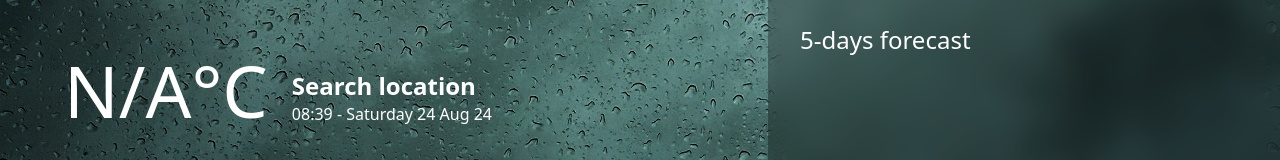
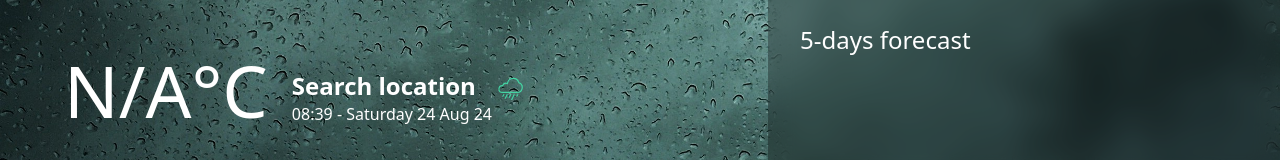
Before and after one commit to priyaranjanjen/React-weatherApp, a React (Vite) app: page / in a window 1280 px wide. Shown: the part 618-778 px from the top of the page. Built offline with nearby package versions, Linux system fonts and the light colour scheme.

Commit message:
added weather icon

```diff
--- a/component/basicWeather.jsx
+++ b/component/basicWeather.jsx
@@ -17,7 +17,7 @@ export default function WeatherCard({weatherData}){
     const currentDate = new Date(weatherData.dt_txt);
     const formattedDateTime = formatDay(currentDate);
 
-    function showWeatherImages(weather) {
+    function showWeatherIcons(weather) {
         if (weather === "Rain") {
         return rain;
         } else if (weather === "Clear") {
@@ -32,7 +32,7 @@ export default function WeatherCard({weatherData}){
     return(
         <div className='flex flex-col items-center gap-3'>
             <h3 className=''>{formattedDateTime}</h3>
-            <img src={showWeatherImages(weatherData.weather[weatherData.weather.length - 1].main)} alt="djcdj" className='w-2 h-auto'/>
+            <img src={showWeatherIcons(weatherData.weather[weatherData.weather.length - 1].main)} alt="weather icon" />
             <h4 className=''>{(weatherData.main.temp - 273.15).toFixed(1)}</h4>
         </div>
     )
--- a/src/App.jsx
+++ b/src/App.jsx
@@ -4,6 +4,10 @@ import sunny from '../photos/sunny.jpg';
 import cloudy from '../photos/cloudy.jpg';
 import thunder from '../photos/thunderstorm.jpg';
 import windy from '../photos/windmill.jpg';
+import cloudIcon from '../icons/cloudy.svg';
+import rainIcon from '../icons/rain.svg';
+import sunnyIcon from '../icons/sunny.svg';
+
 
 import { RiSearch2Line } from "react-icons/ri";
 import './App.css';
@@ -47,6 +51,18 @@ export default function App() {
       return windy;
     } else {
       return rainy; // Default image
+    }
+  }
+
+  function showWeatherIcons(weather) {
+    if (weather === "Rain") {
+    return rainIcon;
+    } else if (weather === "Clear") {
+    return sunnyIcon;
+    } else if (weather === "Clouds") {
+    return cloudIcon;
+    } else {
+    return rainIcon; // Default image
     }
   }
 
@@ -146,8 +162,13 @@ export default function App() {
               "N/A"}°C
           </h1>
           <div className=' flex flex-col justify-end'>
-            <span className='font-semibold text-lg md:text-2xl'>
+            <span className='font-semibold text-lg md:text-2xl flex items-center gap-5 '>
               {weatherData && weatherData.city ? weatherData.city.name : "Search location"}
+              <img
+                src={showWeatherIcons(todaysForecast && todaysForecast.weather[todaysForecast.weather.length - 1].main)}
+                alt="weather-icon"
+                className='w-7 stroke-[6px]'
+              />
             </span>
             <span className='text-sm md:text-base'>{formattedDateTime}</span>
           </div>
@@ -219,7 +240,7 @@ export default function App() {
         {/* 5-days forecast */}
         <div className='text-white'>
           <h1 className='text-2xl mb-10'>5-days forecast</h1>
-          <div className='flex justify-between'>
+          <div className='flex justify-evenly flex-wrap'>
           {
             futureForecast &&
             futureForecast.slice(0,5).map((data, index) => (
```
